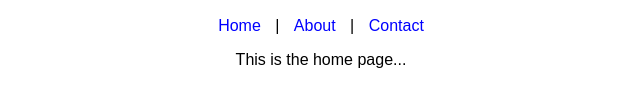
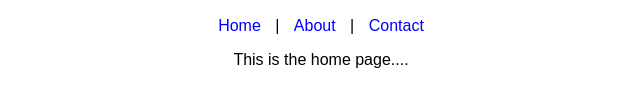
Before and after one commit to akashjaiswal36/portfolio-web-site, a plain HTML site: page index.html in a window 1280 px wide. Shown: the part 139-246 px from the top of the page, 319-959 px from the left. Drawn offline with Linux system fonts and the light colour scheme.

Commit message:
Update index.html

```diff
--- a/index.html
+++ b/index.html
@@ -12,6 +12,6 @@
     <a href="about.html">About</a> |
     <a href="contact.html">Contact</a>
   </nav>
-  <p>This is the home page...</p>
+  <p>This is the home page....</p>
 </body>
 </html>
```
